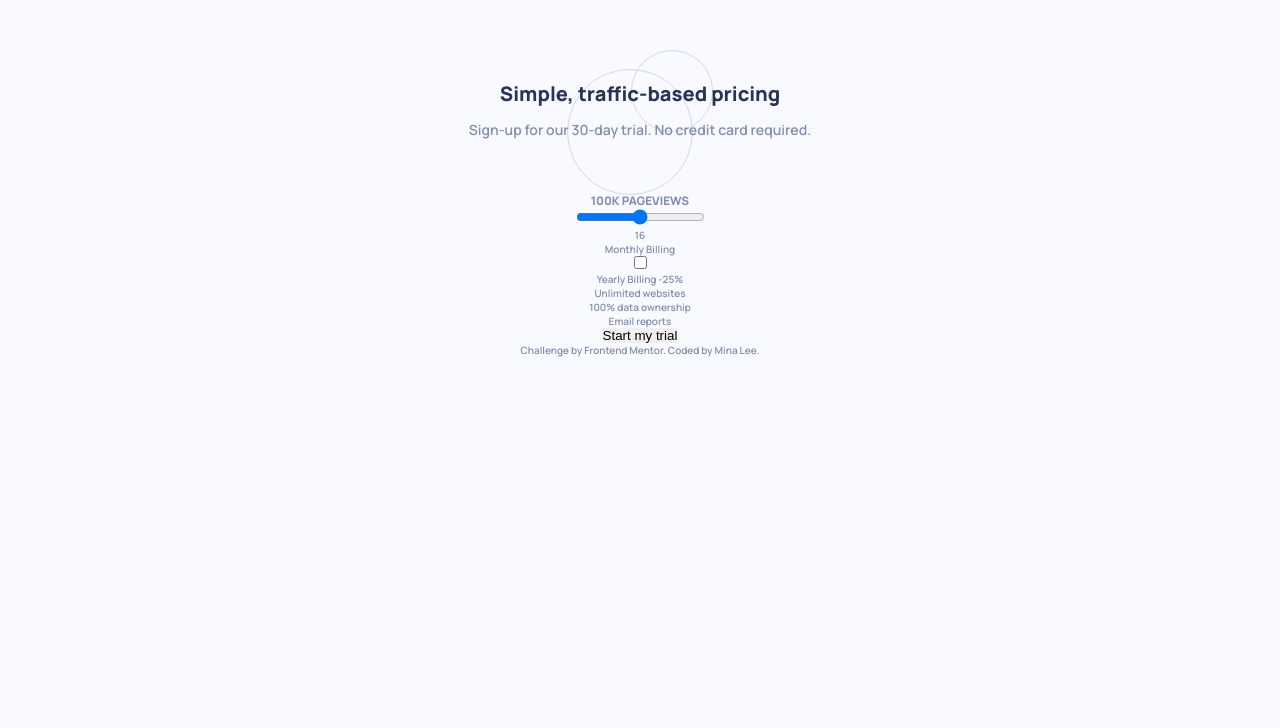
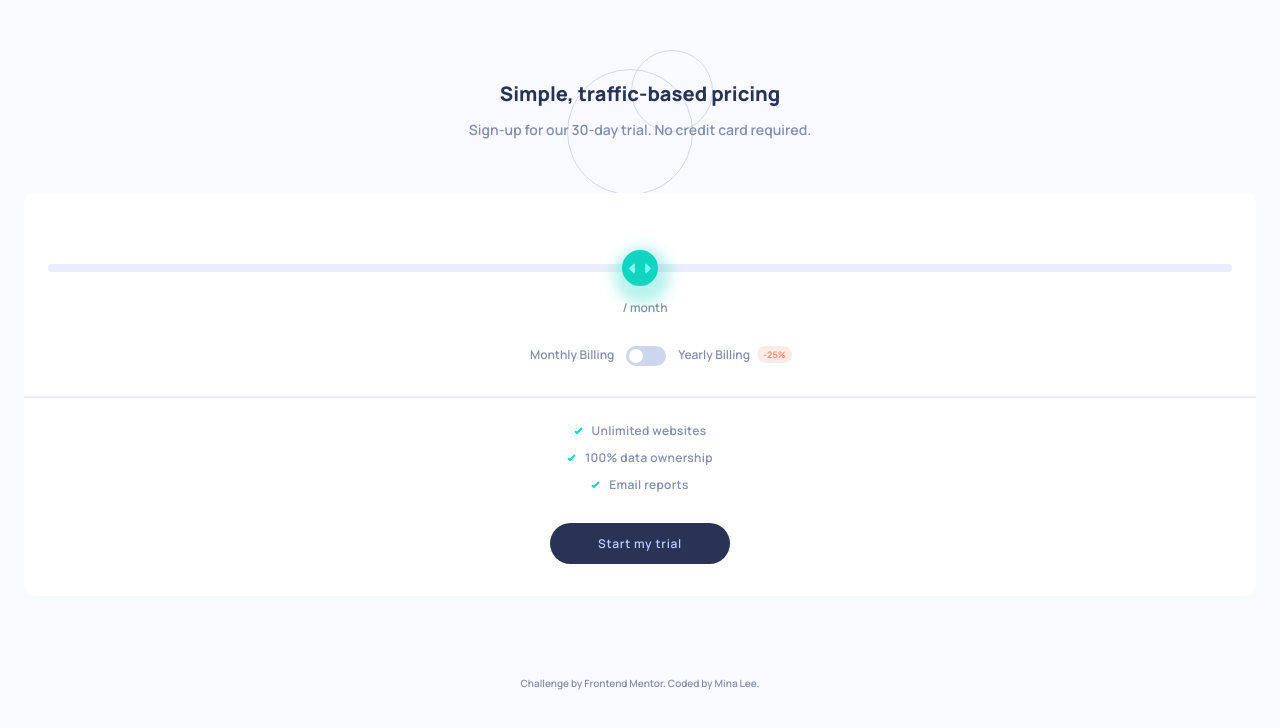
Before and after one commit to idminalee/interactive-pricing-component, a plain HTML site: page index.html in a window 1280 px wide. Drawn offline with Linux system fonts and the light colour scheme.

Commit message:
Fix discount-badge position

```diff
--- a/index.html
+++ b/index.html
@@ -27,19 +27,21 @@
     </div>
 
     <div class="pricing-card">
-      <h3 id="views">100K PAGEVIEWS</h3>
+      <h3 id="views"></h3>
       <div class="slider-container">
-        <input type="range" value="50" class="slider" />
+        <input type="range" min="1" max="5" class="slider" step="1" />
       </div>
-      <span class="price">16</span>
+      <span class="price"><span id="price"></span>/ month</span>
       <div class="billing-toggle">
         <span>Monthly Billing</span>
-        <div class="toggle-switch">
-          <input type="checkbox" />
-          <span class="toggle-button"></span>
+        <label class="toggle-switch">
+          <input type="checkbox" class="toggle-checkbox" />
+          <span class="toggle-slider"></span>
+        </label>
+        <div class="badge-wrapper">
+          <span>Yearly Billing</span>
+          <span class="discount-badge">-25%</span>
         </div>
-        <span>Yearly Billing</span>
-        <span class="discount-badge">-25%</span>
       </div>
 
       <div class="features">
--- a/style.css
+++ b/style.css
@@ -50,7 +50,7 @@ html {
 }
 
 body {
-  padding: 8rem 2.4rem;
+  padding: 8rem 2.4rem 1.6rem;
   font-family: 'Manrope', sans-serif;
   font-weight: 400;
   color: var(--text-colour-primary);
@@ -83,3 +83,171 @@ body {
   transform: translateX(-50%);
   z-index: -10;
 }
+
+/* Card */
+.pricing-card {
+  margin-bottom: 8rem;
+  padding: 3.2rem 2.4rem;
+  background-color: #fff;
+  border-radius: 10px;
+}
+
+#views {
+  margin-bottom: 3.6rem;
+  font-weight: 1.6rem;
+  font-weight: 600;
+  text-transform: uppercase;
+  letter-spacing: 0.136em;
+}
+
+.slider-container {
+  margin-bottom: 2.4rem;
+}
+
+.slider {
+  -webkit-appearance: none;
+  width: 100%;
+  height: 8px;
+  border-radius: 8px;
+  background-color: #e9eefa;
+  outline: none;
+}
+
+.slider::-webkit-slider-thumb {
+  -webkit-appearance: none;
+  width: 3.6rem;
+  height: 3.6rem;
+  border-radius: 50%;
+  background-color: var(--colour-primary);
+  background-image: url('./images/icon-slider.svg');
+  background-repeat: no-repeat;
+  background-position: center;
+  box-shadow: 2px 8px 14px 10px rgba(16, 213, 193, 0.3);
+  cursor: pointer;
+}
+
+.pricing-card .price {
+  display: flex;
+  justify-content: center;
+  align-items: center;
+  margin-bottom: 3rem;
+  font-size: 1.2rem;
+}
+
+.pricing-card .price span {
+  margin-right: 1rem;
+  font-size: 3rem;
+  color: var(--text-colour-sub);
+}
+
+.billing-toggle {
+  display: flex;
+  justify-content: center;
+  margin-bottom: 3rem;
+  font-size: 1.2rem;
+}
+
+.toggle-switch {
+  position: relative;
+  margin: 0 1.2rem;
+  width: 4rem;
+  height: 2rem;
+  border-radius: 14px;
+  cursor: pointer;
+}
+
+.toggle-checkbox {
+  width: 0;
+  height: 0;
+  opacity: 0;
+}
+
+.toggle-slider {
+  position: absolute;
+  top: 0;
+  right: 0;
+  bottom: 0;
+  left: 0;
+  border-radius: 14px;
+  background-color: #cdd6ee;
+  transition: background-color 0.2s;
+}
+
+.toggle-slider::before {
+  content: '';
+  position: absolute;
+  top: 0.3rem;
+  left: 0.3rem;
+  width: 1.4rem;
+  height: 1.4rem;
+  border-radius: 100%;
+  background-color: #fff;
+  transition: transform 0.3s;
+}
+
+.toggle-checkbox:checked + .toggle-slider::before {
+  transform: translateX(2rem);
+}
+
+.toggle-checkbox:checked + .toggle-slider {
+  background-color: var(--colour-primary);
+}
+
+.badge-wrapper {
+  position: relative;
+}
+
+.discount-badge {
+  position: absolute;
+  top: 0;
+  right: -4.2rem;
+  padding: 0.2em 0.7em;
+  font-size: 0.9rem;
+  color: #ff8c65;
+  border-radius: 14px;
+  background-color: #fdebe6;
+}
+
+.features {
+  margin: 0 -2.4rem;
+  padding: 2.4rem 2.4rem 3rem;
+  border-top: 2px solid #e9eefa;
+}
+
+.features p {
+  display: flex;
+  justify-content: center;
+  align-items: flex-end;
+  font-size: 1.2rem;
+  letter-spacing: 0.026em;
+}
+
+.features p:not(:last-child) {
+  margin-bottom: 1rem;
+}
+
+.features p::before {
+  content: '';
+  display: inline-block;
+  margin-right: 0.6rem;
+  width: 1.2rem;
+  height: 1.2rem;
+  background-image: url('./images/icon-check.svg');
+  background-repeat: no-repeat;
+}
+
+.button {
+  padding: 1.2rem 4.8rem;
+  border-radius: 24px;
+  font-family: inherit;
+  font-size: 1.2rem;
+  color: #bcccff;
+  letter-spacing: 0.06em;
+  background-color: var(--text-colour-sub);
+  cursor: pointer;
+  transition: color 0.2s;
+}
+
+.button:hover {
+  color: #fff;
+}
```
